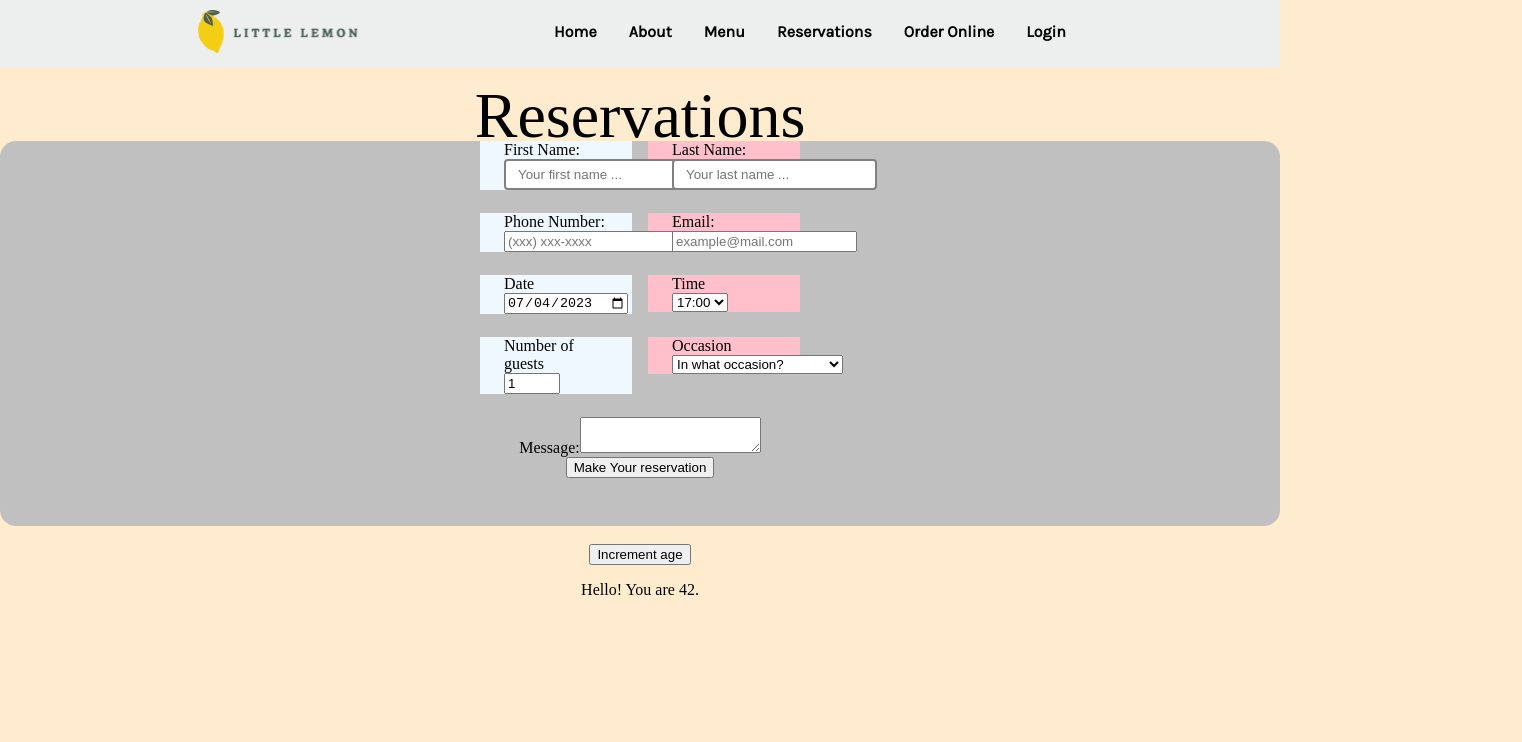
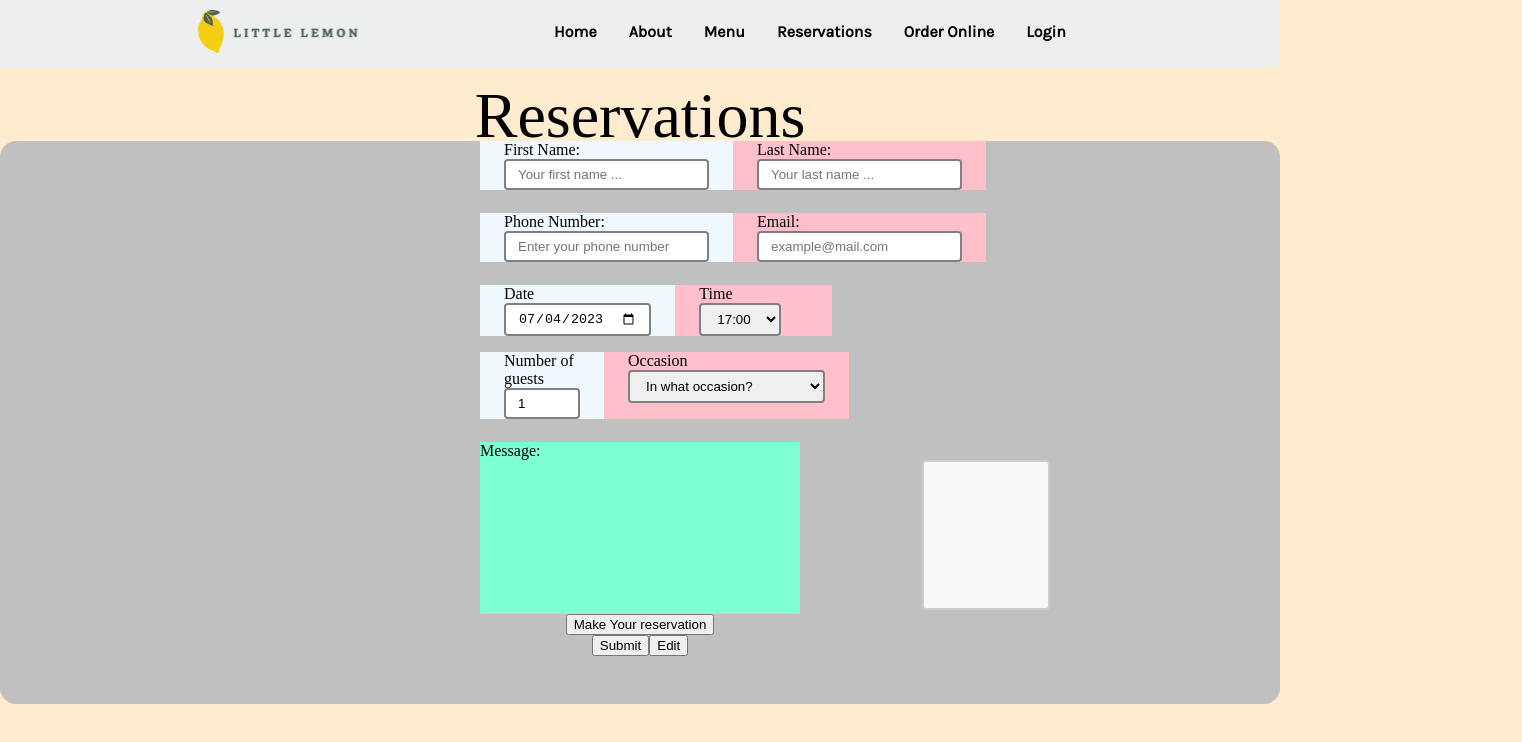
Before and after one commit to FurnWu/Little-Lemon, a React (Create React App) app in the folder little-lemon/: page /reservations in a window 1280 px wide. Shown: the top 742 px of the page, 1522 px wide, since content can reach past the window. Built offline with nearby package versions, Linux system fonts and the light colour scheme; a web font is replaced by a local one.

Commit message:
fix form

```diff
--- a/little-lemon/src/BookingForm.js
+++ b/little-lemon/src/BookingForm.js
@@ -1,14 +1,19 @@
 import { useState } from "react";
-import {Counter} from "./BookingPage"
+
 import { fetchAPI } from "./DataAPI";
 
  function BookingForm() {
-
+   const [isDisabled, setIsDisabled] = useState(false);
    const [formData, setFormData] = useState({firstName: "", lastName: "",email: "",phone: "",message: ""});
-
+   const [inputError, setInputError] = useState(null);
   const handleChange = (event) => {
     const { name, value } = event.target;
     setFormData((prevFormData) => ({ ...prevFormData, [name]: value }));
+    if (value.length < 5) {
+      setInputError('Input must be at least 2 characters');
+    } else {
+      setInputError(null);
+    }
   };
 
    var curr = new Date();
@@ -33,7 +38,19 @@ var dfaultDate = curr.toISOString().substring(0,10);
    }
    //console.log(fetchAPI(date));
     const handleSubmit = (e) => {
-      e.preventDefault();}
+      e.preventDefault();
+
+   }
+console.log(formData);
+   const handleSubmitClick = (e) => {
+      setIsDisabled(true)
+      e.preventDefault();
+   }
+
+   const handleEditClick = (e) => {
+      setIsDisabled(false)
+      e.preventDefault();
+   }
 
 console.log(date);
 console.log(chosenTime);
@@ -44,17 +61,24 @@ console.log(occasion);
 <div><form style={{display: "grid; max-width: 200px; gap: 20px" }}>
 <div className="fullname">
    <div className="firstname"><label htmlFor="firstName">First Name:</label><br></br>
-   <input type="text" id="firstName" name="firstName" placeholder="Your first name ..." value={formData.firstName} onChange={handleChange}/></div>
+   <input type="text" id="firstName" name="firstName"
+            disabled={isDisabled}
+            placeholder="Your first name ..."
+            value={formData.firstName}
+            onChange={handleChange}
+            required />
+            {inputError && <div style={{ color: 'red' }}>{inputError}</div>}
+   </div>
    <div className="lastname"><label htmlFor="lasttName">Last Name:</label><br></br>
-   <input type="text" id="lastName" name="lastName" placeholder="Your last name ..." value={formData.lastName} onChange={handleChange}/></div>
+   <input type="text" id="lastName" name="lastName" disabled={isDisabled} placeholder="Your last name ..." value={formData.lastName} onChange={handleChange}/></div>
 </div>
 <br></br>
 <div className="contactInfo">
    <div className="phonenumber"><label htmlFor="phone">Phone Number:</label><br></br>
-      <input type="tel" id="phone" name="phone" pattern="([0-9]{3})[0-9]{3}-[0-9]{4}" placeholder="(xxx) xxx-xxxx"  value={formData.phone} onChange={handleChange}/></div>
+      <input type="tel" id="phone" name="phone" disabled={isDisabled} pattern="[0-9]{10}" placeholder="Enter your phone number"  value={formData.phone} onChange={handleChange}/></div>
 
    <div className="email"><label htmlFor="email">Email:</label><br></br>
-      <input type="email" id="email" name="email" value={formData.email} placeholder="example@mail.com" onChange={handleChange}/></div>
+      <input type="email" id="email" name="email" disabled={isDisabled} value={formData.email} placeholder="example@mail.com" onChange={handleChange}/></div>
 </div>
 
 <br></br>
@@ -63,7 +87,7 @@ console.log(occasion);
     <label htmlForfor="res-date">Date</label><br></br>
    <input
          type="date"
-
+         disabled={isDisabled}
          id="res-date"
          value={date}
          onChange={handleDateChange}/>
@@ -72,7 +96,7 @@ console.log(occasion);
 <br></br>
 <div className="time">
     <label htmlFor="res-time">Time</label><br></br>
-   <select id="res-time " value={chosenTime} onChange={(e) => setChosenTime(e.target.value)}>
+   <select id="res-time " disabled={isDisabled} value={chosenTime} onChange={(e) => setChosenTime(e.target.value)}>
       {listDefaultTime}
 
 
@@ -85,13 +109,13 @@ console.log(occasion);
 <div className="reservation2">
 <div className="guest" >
     <label htmlFor="guests">Number of guests</label><br></br>
-    <input type="number" placeholder="1" min="1" max="10" id="guests"
-           value = {guests} onChange={(e) => setGuests(e.target.value)}   />
+    <input type="number" placeholder="1" min="1" max="12" id="guests" disabled={isDisabled}
+           value = {guests}  onChange={(e) => setGuests(e.target.value)}   />
 </div>
 
 <div className="occasion">
     <label htmlFor ="occasion">Occasion</label><br></br>
-   <select id ="occasion" value={occasion} onChange={(e) => setOccasion(e.target.value)}>
+   <select id ="occasion" disabled={isDisabled} value={occasion} onChange={(e) => setOccasion(e.target.value)}>
    <optgroup label="Choose you occasion">
       <option hidden="true">In what occasion?</option>
       <option>Eat and Chill</option>
@@ -107,23 +131,36 @@ console.log(occasion);
 </div>
 
 <br></br>
-   <label htmlFor="message">Message:</label>
-      <textarea id="message" name="message" value={formData.message} onChange={handleChange}/>
+   <div className="textbox">
+      <label htmlFor="message">Message:</label><br></br>
+      <textarea id="message" name="message" disabled={isDisabled} value={formData.message} onChange={handleChange}/>
    <br></br>
-   <input type="submit" value="Make Your reservation" onSubmit={handleSubmit} />
+
+   </div>
+   <input type="submit" value="Make Your reservation"  onSubmit={handleSubmit} />
    <br></br>
+   <button onClick={handleSubmitClick}>Submit</button>
+   <button onClick={handleEditClick}>Edit</button>
 </form>
 <br></br>
-      <Counter />
 
+      <Confirmation />
 </div>
+ );
+
+function Confirmation() {
+   if (isDisabled)
+{return (
+   <div>
+      <p>{formData.firstName}</p>
+      <p>{date}</p>
 
 
+   </div>
+)
+}
 
-
-    );
-
-
+};
     };
 
 
--- a/little-lemon/src/index.css
+++ b/little-lemon/src/index.css
@@ -11,70 +11,80 @@ form {
 }
 
 .fullname {
-    column-count: 2;
+    display: flex;
     margin-inline: 30rem;
     padding-bottom: 0.3rem;
 
 
     }
 .firstname {
+    flex: 50%;
     padding-inline: 1.5rem;
     background-color: aliceblue;
     text-align: left;
 }
 .lastname {
+    flex: 50%;
     padding-inline: 1.5rem;
     background-color: pink;
     text-align: left;
 }
 
 .contactInfo {
-    column-count: 2;
+    display: flex;
     margin-inline: 30rem;
     padding-bottom: 0.3rem;
 }
 
 .phonenumber {
+    flex: 50%;
     padding-inline: 1.5rem;
     background-color: aliceblue;
     text-align: left;
 }
 
 .email {
+    flex: 50%;
     padding-inline: 1.5rem;
     background-color: pink;
     text-align: left;
 }
 
 .reservation1 {
-    column-count: 2;
-    margin-inline: 30rem;
-    padding-bottom: 0.3rem;
+    display: flex;
+    margin-inline: 28rem;
+    margin-left: 30rem;
+    padding-bottom: 1rem;
 }
 
 .date {
+    flex: 50%;
     padding-inline: 1.5rem;
     background-color: aliceblue;
     text-align: left;
 }
 
 .time {
+    flex: 50%;
     padding-inline: 1.5rem;
     background-color: pink;
     text-align: left;
 }
 
 .reservation2 {
-    column-count: 2;
-    margin-inline: 30rem;
+    display: flex;
+    margin-inline: 28rem;
+    margin-left: 30rem;
     padding-bottom: 0.3rem;
 }
 .guest {
+    flex: 50%;
     padding-inline: 1.5rem;
     background-color: aliceblue;
     text-align: left;
 }
 .occasion {
+    flex: 50%;
     padding-inline: 1.5rem;
     background-color: pink;
     text-align: left;
@@ -85,3 +95,53 @@ input[type=text] {
     padding: 6px 12px;
     border: 2px solid grey;
 }
+
+input[type=tel] {
+    border-radius: 4px;
+    padding: 6px 12px;
+    border: 2px solid grey;
+}
+
+input[type=email] {
+    border-radius: 4px;
+    padding: 6px 12px;
+    border: 2px solid grey;
+}
+
+input[type=date] {
+    border-radius: 4px;
+    padding: 6px 12px;
+    border: 2px solid grey;
+}
+
+select {
+    border-radius: 4px;
+    padding: 6px 12px;
+    border: 2px solid grey;
+}
+
+input[type=number] {
+    border-radius: 4px;
+    padding: 6px 12px;
+    border: 2px solid grey;
+}
+
+textarea {
+    width:40%;
+    height: 150px;
+    margin-inline: 28.6rem;
+    margin-left: 27.6rem;
+    margin-right: 29.5rem;
+    padding: 12px 20px;
+    box-sizing: border-box;
+    border: 2px solid #ccc;
+    border-radius: 4px;
+    background-color: #f8f8f8;
+    resize: none;
+  }
+
+.textbox {
+    background-color: aquamarine;
+    text-align: left;
+    margin-inline: 30rem;
+}
```
Also changed, not shown: little-lemon/src/DataAPI.js (line endings or trailing spaces).
